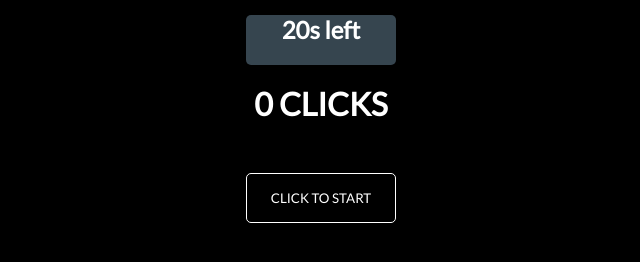
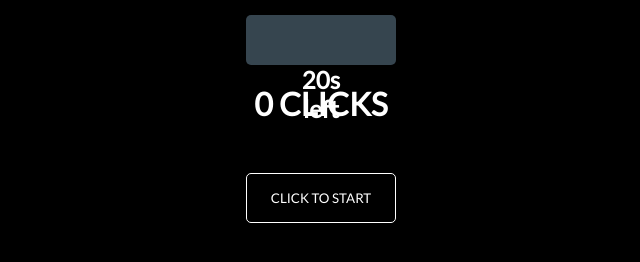
Before and after one commit to maxsspot/20Sclickgame, a plain HTML site: page index.html in a window 1280 px wide. Shown: the whole page, without its empty margins (319-959 px from the left). Drawn offline with Linux system fonts and the light colour scheme.

Commit message:
Update index.html

```diff
--- a/index.html
+++ b/index.html
@@ -39,7 +39,7 @@ nav {
 }
 
 #words {
-top:10px;
+padding:50px;
 	margin:auto;
 }
 
```
